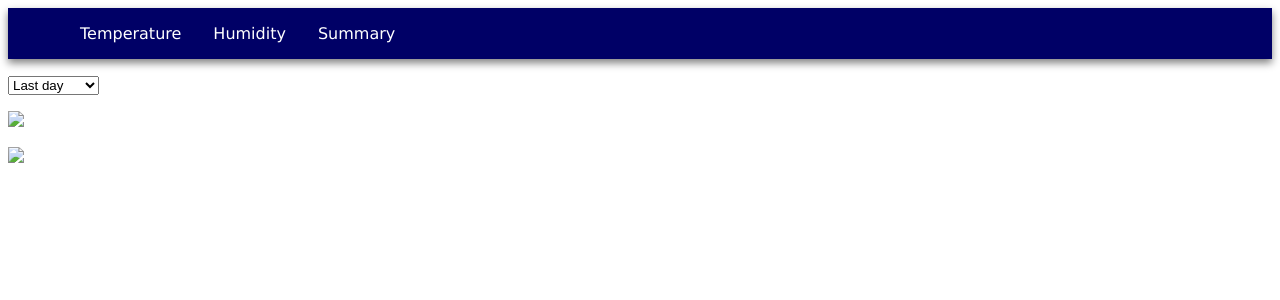
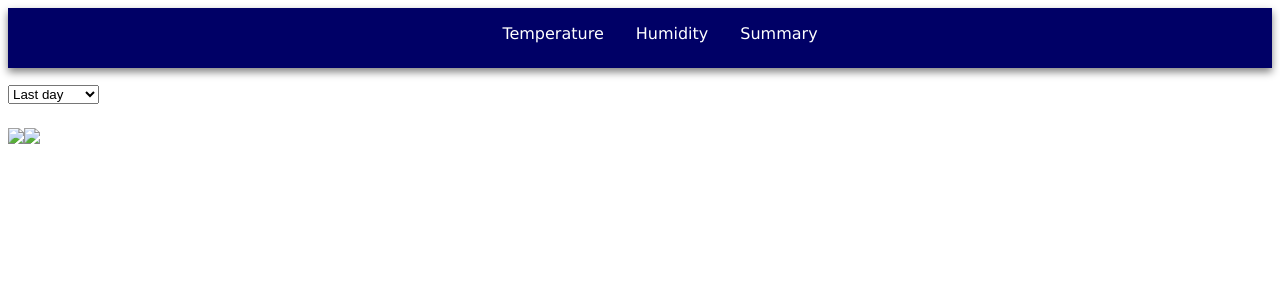
Before and after one commit to jschnab/weather-station, a PHP site: page / in a window 1280 px wide. Shown: the top 300 px of the page. Run offline with PHP 8.4, Linux system fonts and the light colour scheme.

Commit message:
use flexbox and grid for web dashboard

```diff
--- a/weather_station/web/index.php
+++ b/weather_station/web/index.php
@@ -6,6 +6,7 @@
         <title>Home Environment Monitoring</title>
     </head>
     <body>
+    <div id="layout">
     <nav>
     <ul>
 <?php
@@ -52,9 +53,10 @@ echo "</select>";
 echo "</form>";
 echo "</div>";
 echo "<div id='plots'>";
-echo "<p><img src='make_plot.php?param=$param&room=living%20room&timescale=$timescale' /></p>";
-echo "<p><img src='make_plot.php?param=$param&room=master%20bedroom&timescale=$timescale' /></p>";
+echo "<img id='plotA' src='make_plot.php?param=$param&room=living%20room&timescale=$timescale'/>";
+echo "<img id='plotB' src='make_plot.php?param=$param&room=master%20bedroom&timescale=$timescale'/>";
 ?>
-</div>
+</div> <!-- plots -->
+</div> <!-- layout -->
 </body>
 </html>
--- a/weather_station/web/styles.css
+++ b/weather_station/web/styles.css
@@ -1,19 +1,29 @@
+/*
 html { box-sizing: border-box; }
 * { box-sizing: inherit; }
+*/
 body {
     font-family: Verdana, sans-serif;
     font-size: 100%;
+}
+#layout {
+    display: grid;
+    grid-template-rows: [menu-start] 3.75em [selectors-start] 3.75em [plots-start] auto;
+    grid-template-areas: "menu" "selectors" "plots";
 }
 nav {
     padding: 1em;
     background-color: #006;
     box-shadow: 0 .25em .5em gray;
+    grid-area: menu;
 }
 nav ul {
     margin: 0;
+    display: flex;
+    justify-content: center;
 }
 nav ul li {
-    display: inline;
+    display: block;
 }
 nav ul li a {
     text-decoration: none;
@@ -31,4 +41,10 @@ nav ul li a:active {
 }
 #selectors {
     margin: 1em 0;
+    grid-area: selectors;
 }
+#plots {
+    grid-area: plots;
+    display: flex;
+    flex-flow: row wrap;
+}
```
